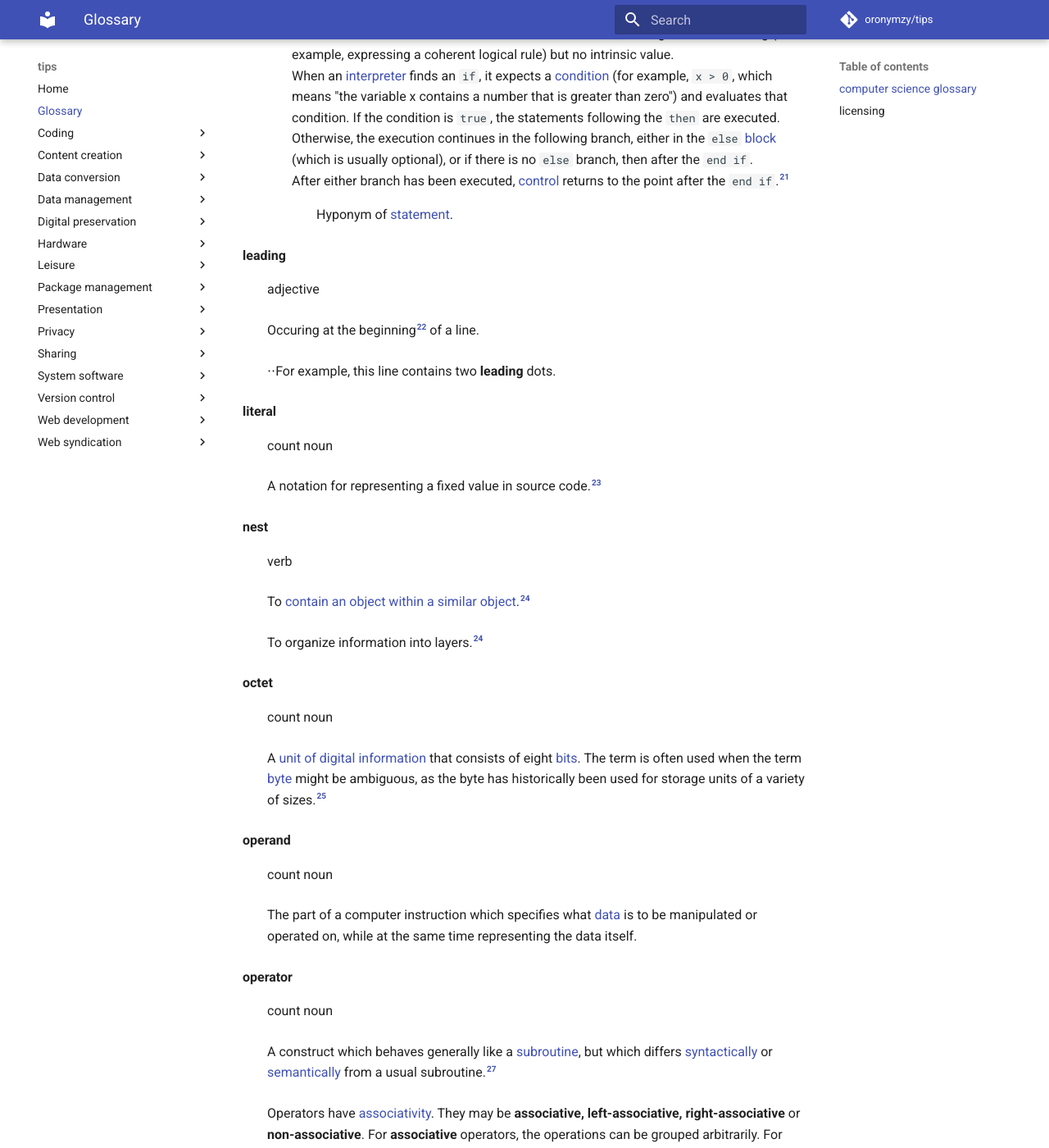
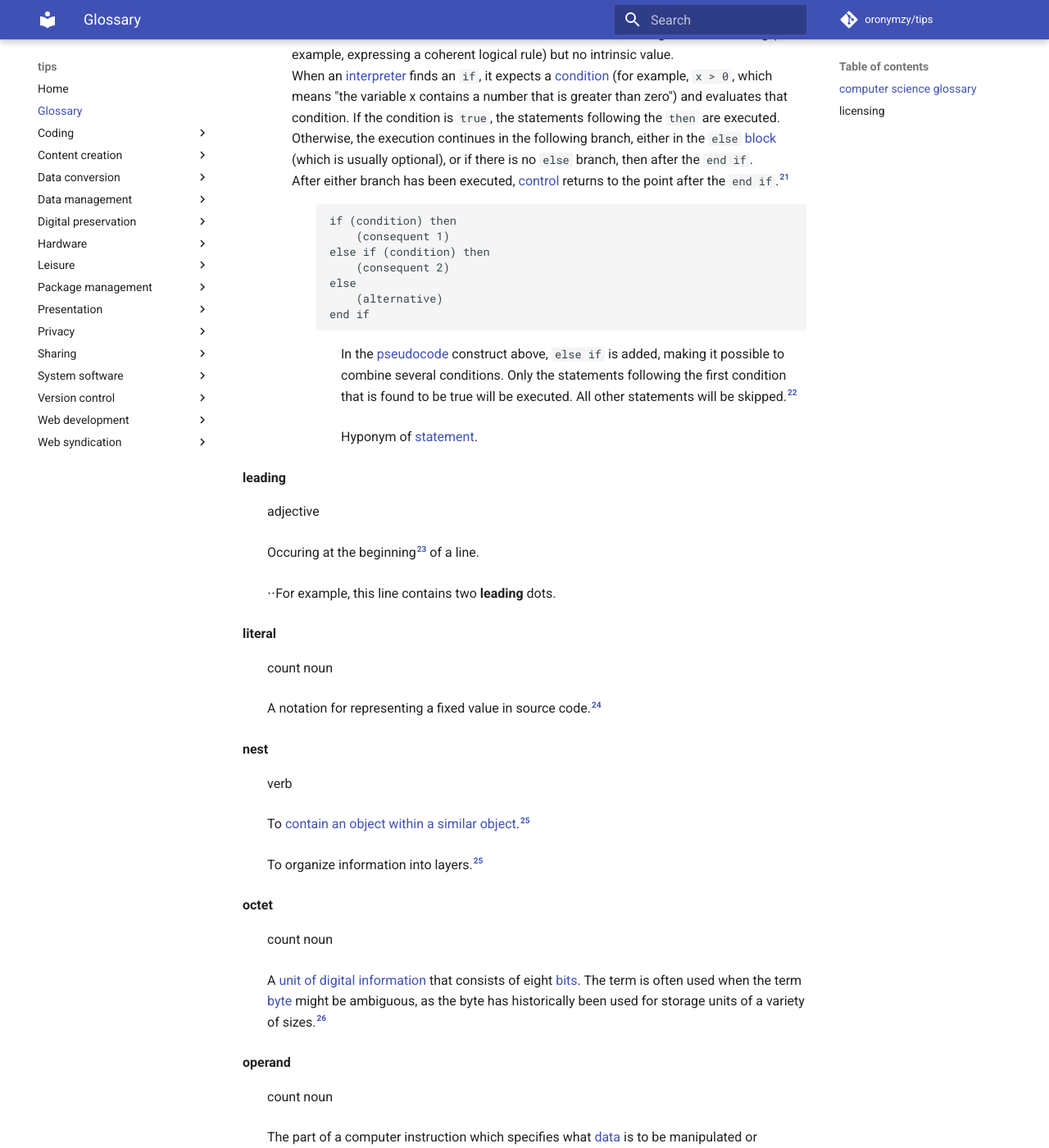
Before and after one commit to oronymzy/tips, an MkDocs documentation site: the page built from docs/glossry.md, in a window 1280 px wide and 1400 px high, scrolled down 4292 px. Shown: the whole window at 82% size. Built offline with MkDocs 1.6.1 and Material for MkDocs 9.7.7, drawn with Linux system fonts in a browser that asks for light colours; comment, search, counter and statistics services are not loaded; some of the changed text lies outside the part shown.

Commit message:
Add description, add list item
Add descriptions to 'if-statement' concept, with footnote.
Add 'Conditional (computer programming)§Else if'
unordered list item with hyperlink in 'licensing' section.
Change letter case of certain words in 'if-statement' concept.
Unexpected behavior: nested description list
descriptions are being produced.

````diff
--- a/docs/glossry.md
+++ b/docs/glossry.md
@@ -80,6 +80,17 @@ end if
 : In the [pseudocode](https://en.wikipedia.org/wiki/Pseudocode) construct above, the part represented by *(condition)* constitutes a conditional *[expression](#expressiondef)*, having intrinsic value (for example, it may be substituted by either of the [values](#valuedef) `true` or `false`) but having no intrinsic meaning. In contrast, the combination of this expression, the `if` and `then` surrounding it, and the consequent that follows afterward constitute a conditional *[statement](#statementdef)*, having intrinsic meaning (for example, expressing a coherent logical rule) but no intrinsic value.
 When an [interpreter](https://en.wikipedia.org/wiki/Interpreter_(computing)) finds an `if`, it expects a [condition](#conditiondef) (for example, `x > 0`, which means "the variable x contains a number that is greater than zero") and evaluates that condition. If the condition is `true`, the statements following the `then` are executed. Otherwise, the execution continues in the following branch, either in the `else` [block](#blockdef) (which is usually optional), or if there is no `else` branch, then after the `end if`.
 After either branch has been executed, [control](https://en.wikipedia.org/wiki/Control_flow) returns to the point after the `end if`.[^ifstatementdef-note1]
+:
+```
+if (condition) then
+    (consequent 1)
+else if (condition) then
+    (consequent 2)
+else
+    (alternative)
+end if
+```
+: In the [pseudocode](https://en.wikipedia.org/wiki/Pseudocode) construct above, `else if` is added, making it possible to combine several conditions. Only the statements following the first condition that is found to be true will be executed. All other statements will be skipped.[^ifstatementdef-note2]
 : Hyponym of [statement](#statementdef).
 
 **leading** {: #leadingdef }
@@ -164,6 +175,7 @@ After either branch has been executed, [control](https://en.wikipedia.org/wiki/C
 - [Comparison of programming languages (syntax)§Blocks](https://en.wikipedia.org/w/index.php?title=Comparison_of_programming_languages_(syntax)&oldid=871969304#Blocks)
 - [Comparison of programming languages (syntax)§Statements](https://en.wikipedia.org/w/index.php?title=Comparison_of_programming_languages_(syntax)&oldid=871969304#Statements)
 - [Conditional (computer programming)](https://en.wikipedia.org/w/index.php?title=Conditional_(computer_programming)&oldid=881570939)
+- [Conditional (computer programming)§Else if](https://en.wikipedia.org/w/index.php?title=Conditional_(computer_programming)&oldid=882062344#Else_if)
 - [Conditional (computer programming)§If–then(–else)](https://en.wikipedia.org/w/index.php?title=Conditional_(computer_programming)&oldid=881570939)
 - [Data (computing)](https://en.wikipedia.org/w/index.php?title=Data_(computing)&oldid=881080086)
 - [Data type](https://en.wikipedia.org/w/index.php?title=Data_type&oldid=879519751)
@@ -214,6 +226,7 @@ on Wiktionary, with changes made.
 [^expressiondef2]: [Programming in C](https://www.cs.drexel.edu/~rweaver/COURSES/ISTC-2/TOPICS/expr.html) Accessed July 6, 2009
 [^expressiondef-note1]: This definition is similar to [Wikipedia's definition](https://en.wikipedia.org/wiki/Expression_(computer_science)), with changes made.
 [^ifstatementdef-note1]: This definition is based on [Wikipedia's definition](https://en.wikipedia.org/wiki/Conditional_(computer_programming)#If%E2%80%93then(%E2%80%93else)).
+[^ifstatementdef-note2]: This definition is based on [Wikipedia's definition]https://en.wikipedia.org/wiki/Conditional_(computer_programming)#Else_if)
 [^leadingdef]: <https://stackoverflow.com/questions/959215/how-do-i-remove-leading-whitespace-in-python>
 [^literaldef-note1]: This definition is the same as [Wikipedia's definition](https://en.wikipedia.org/wiki/Literal_(computer_programming)).
 [^nestdef-note1]: This definition is loosely based on [Wikipedia's definition of “nesting”](https://en.wikipedia.org/wiki/Nesting_(computing)).
````
